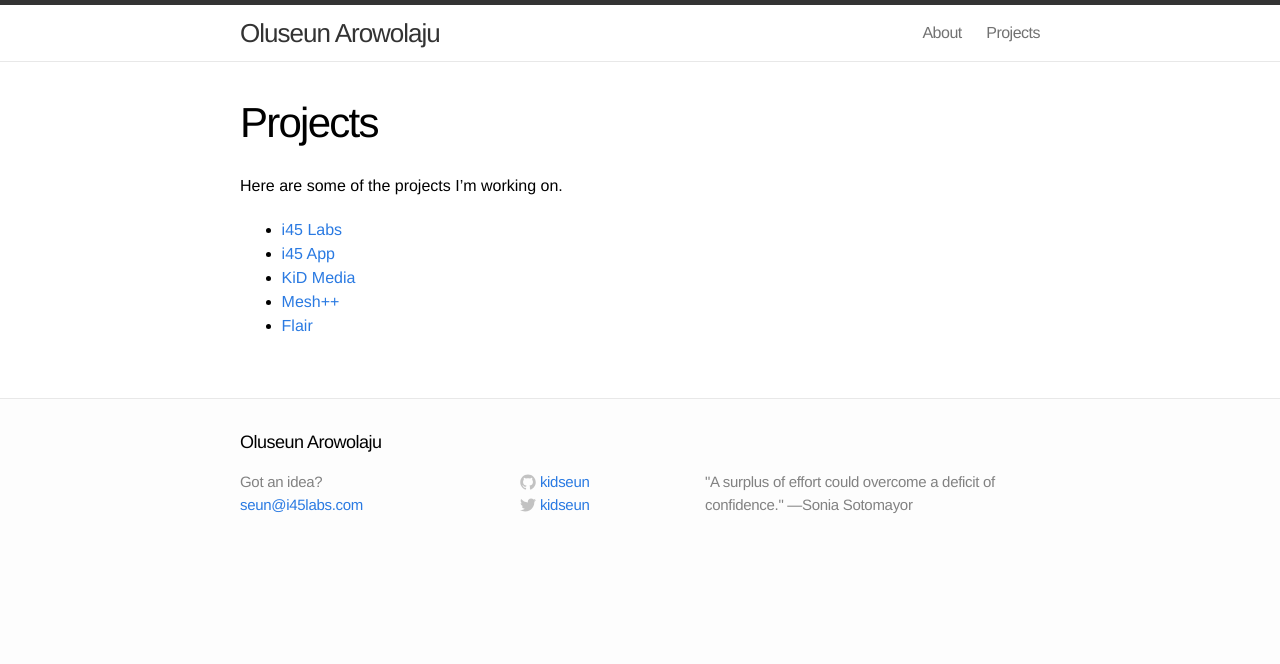
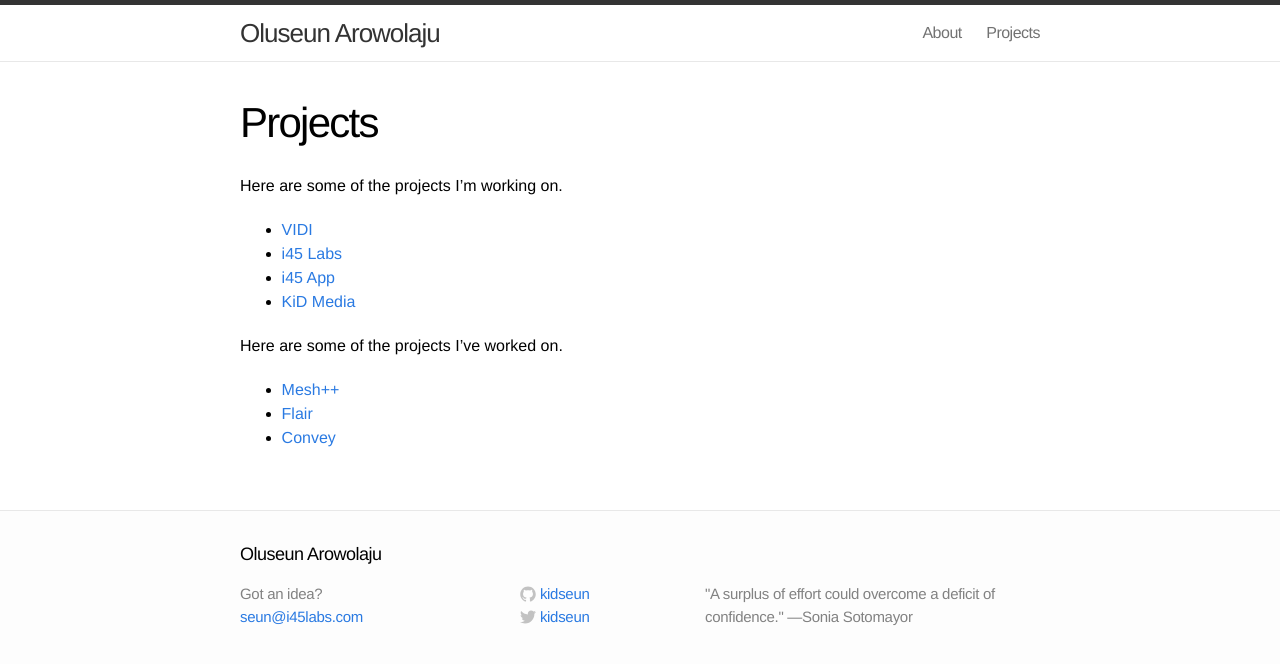
Before and after one commit to kidseun/kidseun.github.io, a Jekyll site: the page built from projects/index.md, in a window 1280 px wide. Shown: the top 664 px of the page. Built offline with Jekyll 4.4.1, drawn with Linux system fonts in a browser that asks for light colours; Markdown is read by kramdown in place of the engine named in the settings.

Commit message:
new projects

```diff
--- a/projects/index.md
+++ b/projects/index.md
@@ -5,8 +5,12 @@ title: Projects
 
 Here are some of the projects I'm working on.
 
+- [VIDI](Coming Soon)
 - [i45 Labs](https://www.i45labs.com)
-- [i45 App](https://thawing-ravine-76639.herokuapp.com)
+- [i45 App](https://i45.herokuapp.com)
 - [KiD Media](https://kidmedia.co/)
+
+Here are some of the projects I've worked on.
 - [Mesh++](https://meshplusplus.com)
 - [Flair](http://flair.co)
+- [Convey](https://convey.tech)
```
